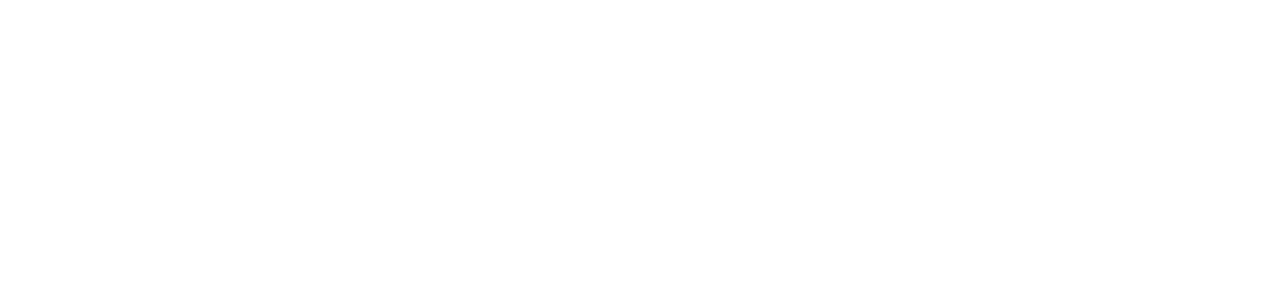
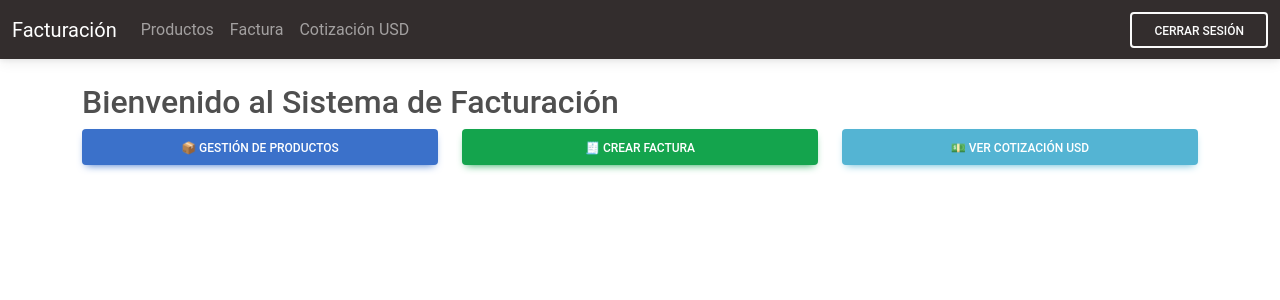
Before and after one commit to xEMSERx/AppProductosYFacturacion, an Angular app: page /dashboard in a window 1280 px wide. Before the commit this address led to /. Shown: the top 300 px of the page. Built offline with nearby package versions, Linux system fonts and the light colour scheme.

Commit message:
Integración de dashboard, navbar y logout

```diff
--- a/src/app/app.component.html
+++ b/src/app/app.component.html
@@ -1,5 +1,2 @@
-<!--<h1>Gestión de Productos</h1>
-<app-product-list></app-product-list>
-<app-product-form></app-product-form>
-<app-product-detail></app-product-detail>-->
+<app-navbar></app-navbar>
 <router-outlet></router-outlet>
--- a/src/app/auth/login/login.component.ts
+++ b/src/app/auth/login/login.component.ts
@@ -33,7 +33,7 @@
       console.log('Login exitoso!', response);
       localStorage.setItem('token', response.token);
 
-      this.router.navigate(['/products/form']); // Redirigimos al formulario de producto
+      this.router.navigate(['/dashboard']); // Redirige al dashboard principal
     },
       error: (err) => {
         console.error('Error en login:', err);
--- /dev/null
+++ b/src/app/dashboard/dashboard.component.html
@@ -0,0 +1,14 @@
+<div class="container mt-4">
+  <h2>Bienvenido al Sistema de Facturación</h2>
+  <div class="row">
+    <div class="col-md-4 mb-3">
+      <button routerLink="/productos" class="btn btn-primary w-100">📦 Gestión de Productos</button>
+    </div>
+    <div class="col-md-4 mb-3">
+      <button routerLink="/factura" class="btn btn-success w-100">🧾 Crear Factura</button>
+    </div>
+    <div class="col-md-4 mb-3">
+      <button routerLink="/cotizacion" class="btn btn-info w-100">💵 Ver Cotización USD</button>
+    </div>
+  </div>
+</div>
--- /dev/null
+++ b/src/app/navbar/navbar.component.html
@@ -0,0 +1,22 @@
+<nav class="navbar navbar-expand-lg navbar-dark bg-dark">
+  <div class="container-fluid">
+    <a class="navbar-brand" routerLink="/dashboard">Facturación</a>
+    <button class="navbar-toggler" type="button" data-bs-toggle="collapse" data-bs-target="#navbarNav">
+      <span class="navbar-toggler-icon"></span>
+    </button>
+    <div class="collapse navbar-collapse" id="navbarNav">
+      <ul class="navbar-nav me-auto mb-2 mb-lg-0">
+        <li class="nav-item">
+          <a class="nav-link" routerLink="/productos">Productos</a>
+        </li>
+        <li class="nav-item">
+          <a class="nav-link" routerLink="/factura">Factura</a>
+        </li>
+        <li class="nav-item">
+          <a class="nav-link" routerLink="/cotizacion">Cotización USD</a>
+        </li>
+      </ul>
+      <button class="btn btn-outline-light" (click)="logout()">Cerrar sesión</button>
+    </div>
+  </div>
+</nav>
--- /dev/null
+++ b/src/app/navbar/navbar.component.ts
@@ -0,0 +1,18 @@
+import { Component } from '@angular/core';
+import { Router } from '@angular/router';
+import { AuthService } from '../services/auth.service';
+
+@Component({
+  selector: 'app-navbar',
+  standalone: true,
+  imports: [],
+  templateUrl: './navbar.component.html'
+})
+export class NavbarComponent {
+  constructor(private authService: AuthService, private router: Router) {}
+
+  logout() {
+    this.authService.logout();
+    this.router.navigate(['/login']);
+  }
+}
--- a/src/app/services/auth.service.ts
+++ b/src/app/services/auth.service.ts
@@ -18,4 +18,8 @@
   register(data: { username: string, email: string, password: string }): Observable<any> {
     return this.http.post(`${this.apiUrl}/register`, data);
   }
+
+  logout(): void {
+    localStorage.removeItem('token');
+  }
 }
```
Also changed, not shown: src/app/app.component.ts (+3 -17 lines), src/app/app.routes.ts (+10 -4 lines), src/app/dashboard/dashboard.component.ts (added, +11 -0 lines), src/app/dashboard/dashboard.component.css (added), src/app/navbar/navbar.component.css (added), 2 other files (tests, documents, lock files or other folders).
